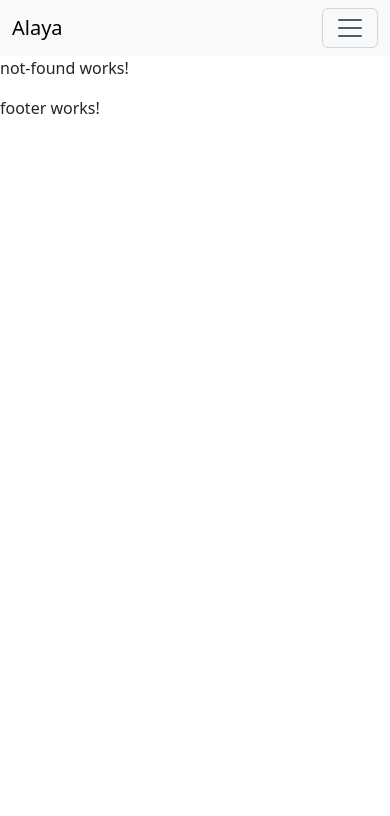
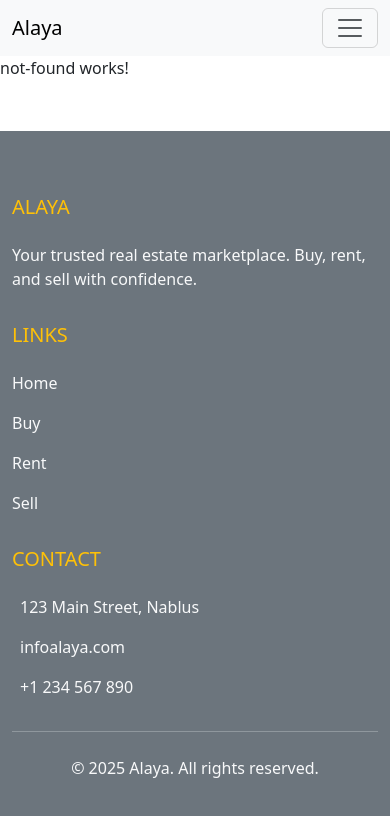
Before and after one commit to AlaaOdeh0/real-estate-marketplace-platform, an Angular app: page / in a window 390 px wide. Shown: the top 816 px of the page. Built offline with nearby package versions, Linux system fonts and the light colour scheme.

Commit message:
add responsive footer component and install bootstrap-icons

```diff
--- a/package.json
+++ b/package.json
@@ -21,6 +21,7 @@
     "@angular/router": "^19.2.0",
     "@angular/ssr": "^19.2.6",
     "bootstrap": "^5.3.5",
+    "bootstrap-icons": "^1.11.3",
     "express": "^4.18.2",
     "rxjs": "~7.8.0",
     "tslib": "^2.3.0",
--- a/src/app/app.component.html
+++ b/src/app/app.component.html
@@ -1,3 +1,9 @@
-<app-navbar></app-navbar>
-<router-outlet></router-outlet>
-<app-footer></app-footer>
+<div class="d-flex flex-column min-vh-100">
+  <app-navbar></app-navbar>
+
+  <main class="flex-fill">
+    <router-outlet></router-outlet>
+  </main>
+
+  <app-footer></app-footer>
+</div>
--- a/src/app/footer/footer.component.html
+++ b/src/app/footer/footer.component.html
@@ -1 +1,39 @@
-<p>footer works!</p>
+<footer class="bg-secondary text-light pt-5 pb-4">
+    <div class="container text-md-left">
+      <div class="row text-md-left">
+        <div class="col-md-4 col-lg-4 col-xl-4 mx-auto mt-3">
+          <h5 class="text-uppercase mb-4 font-weight-bold text-warning">Alaya</h5>
+          <p>Your trusted real estate marketplace. Buy, rent, and sell with confidence.</p>
+        </div>
+
+        <div class="col-md-2 col-lg-2 col-xl-2 mx-auto mt-3">
+          <h5 class="text-uppercase mb-4 font-weight-bold text-warning">Links</h5>
+          <p><a href="#" class="text-light text-decoration-none">Home</a></p>
+          <p><a href="#" class="text-light text-decoration-none">Buy</a></p>
+          <p><a href="#" class="text-light text-decoration-none">Rent</a></p>
+          <p><a href="#" class="text-light text-decoration-none">Sell</a></p>
+        </div>
+
+        <div class="col-md-4 col-lg-3 col-xl-3 mx-auto mt-3">
+          <h5 class="text-uppercase mb-4 font-weight-bold text-warning">Contact</h5>
+          <p><i class="bi bi-house-door-fill me-2"></i> 123 Main Street, Nablus</p>
+          <p><i class="bi bi-envelope-fill me-2"></i> infoalaya.com</p>
+          <p><i class="bi bi-telephone-fill me-2"></i> +1 234 567 890</p>
+        </div>
+      </div>
+
+      <hr class="mb-4">
+      <div class="row align-items-center">
+        <div class="col-md-7 col-lg-8">
+          <p class="text-center text-md-start">© 2025 Alaya. All rights reserved.</p>
+        </div>
+        <div class="col-md-5 col-lg-4">
+          <div class="text-center text-md-end">
+            <a href="#" class="text-light me-4"><i class="bi bi-facebook"></i></a>
+            <a href="#" class="text-light me-4"><i class="bi bi-twitter"></i></a>
+            <a href="#" class="text-light me-4"><i class="bi bi-instagram"></i></a>
+          </div>
+        </div>
+      </div>
+    </div>
+  </footer>
```
Also changed, not shown: src/app/footer/footer.component.ts (+4 -4 lines), 1 other file (tests, documents, lock files or other folders).
